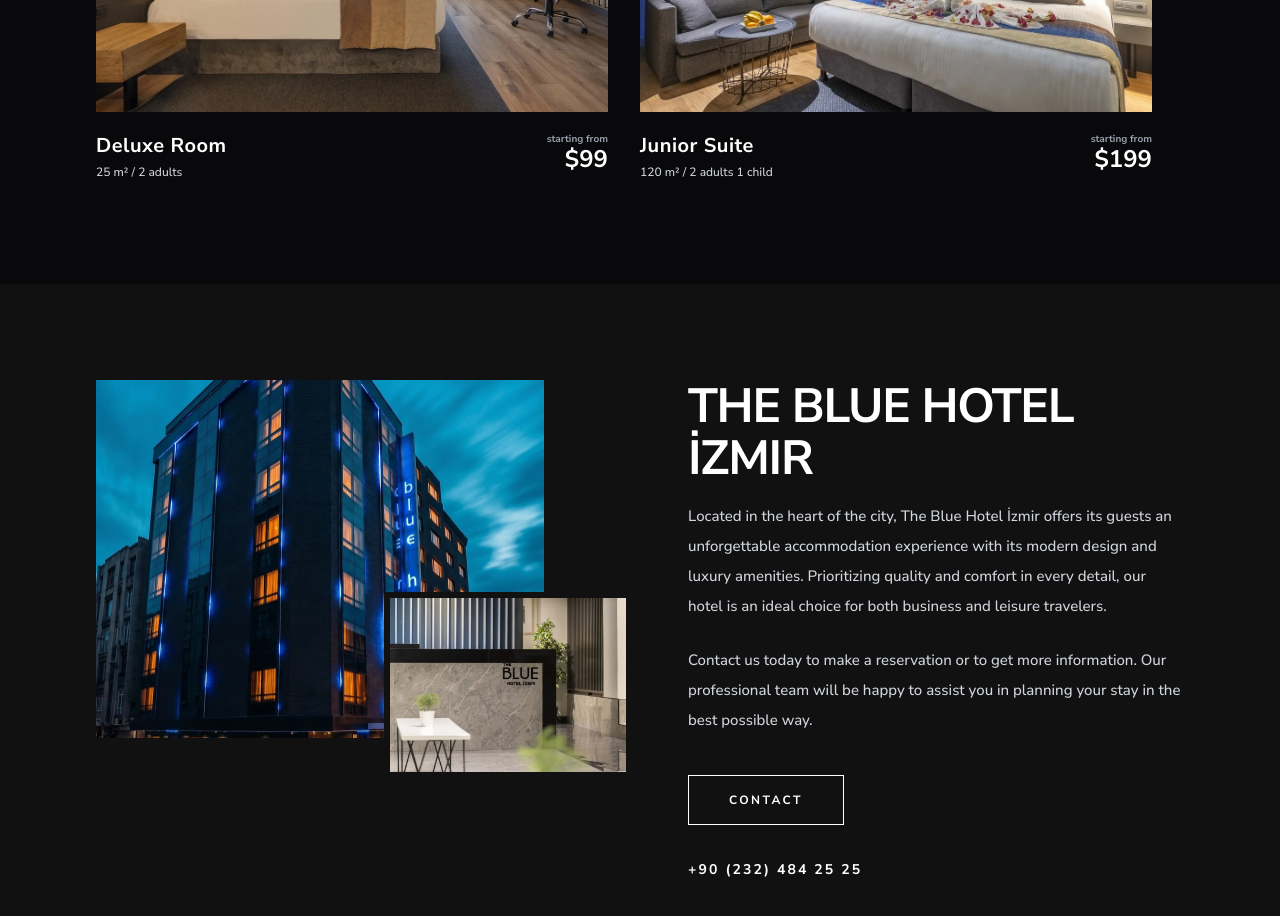
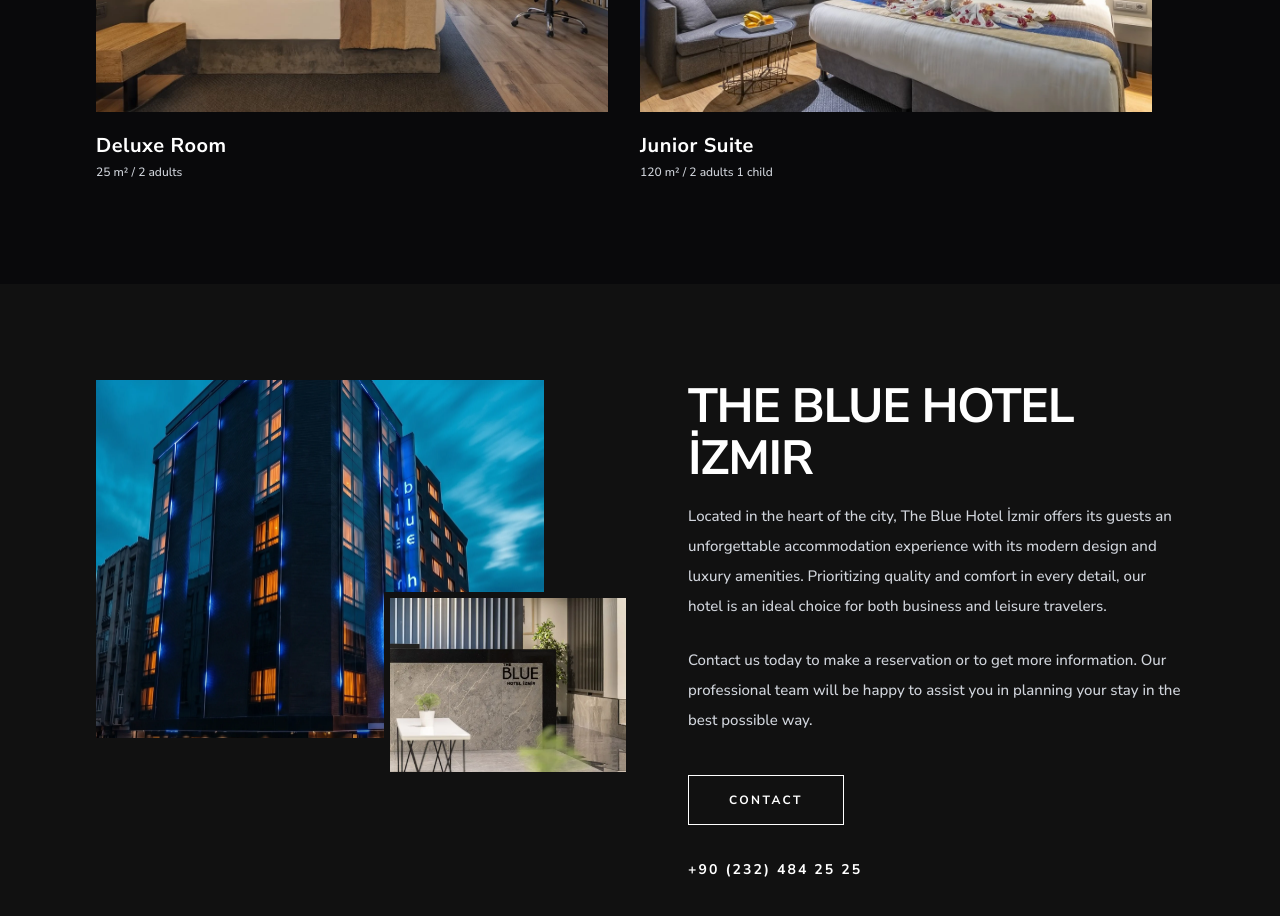
Before and after one commit to thebluehotel/bluehotel, a Next.js app: page /en in a window 1280 px wide. Shown: the part 2360-3276 px from the top of the page. Built offline with nearby package versions, Linux system fonts and the light colour scheme.

Commit message:
Remove commented price display from RoomsSection
Removed commented-out price display in RoomsSection.

```diff
--- a/components/home/RoomsSection.tsx
+++ b/components/home/RoomsSection.tsx
@@ -261,12 +261,12 @@
                     </div>
 
                     <div className="text-right">
-                      <span className="block text-[9px] md:text-[10px] text-gray-400 font-bold lowercase">
+                      {/* <span className="block text-[9px] md:text-[10px] text-gray-400 font-bold lowercase">
                         {dict.startingFrom}
                       </span>
                       <span className="text-xl md:text-2xl font-bold leading-none">
                         ${room.price}
-                      </span>
+                      </span> */}
                     </div>
                   </div>
                 </div>
```
